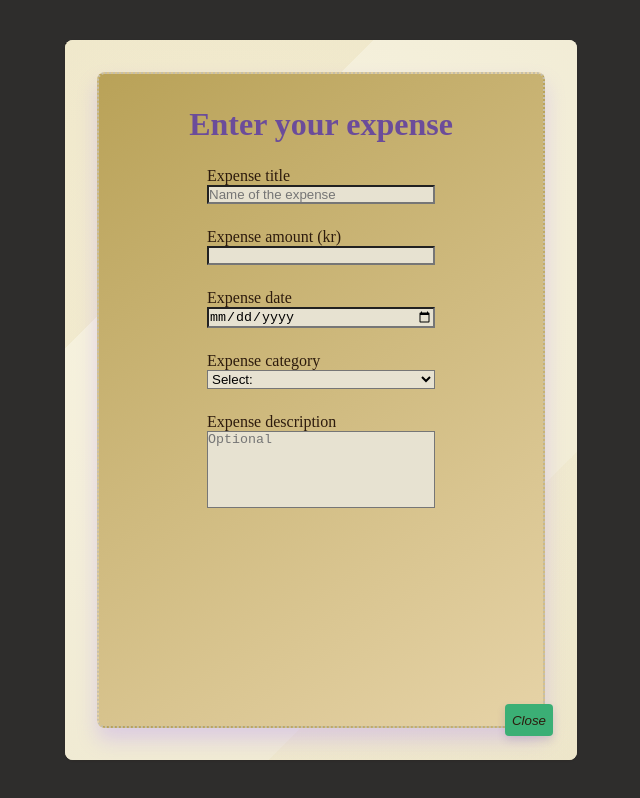
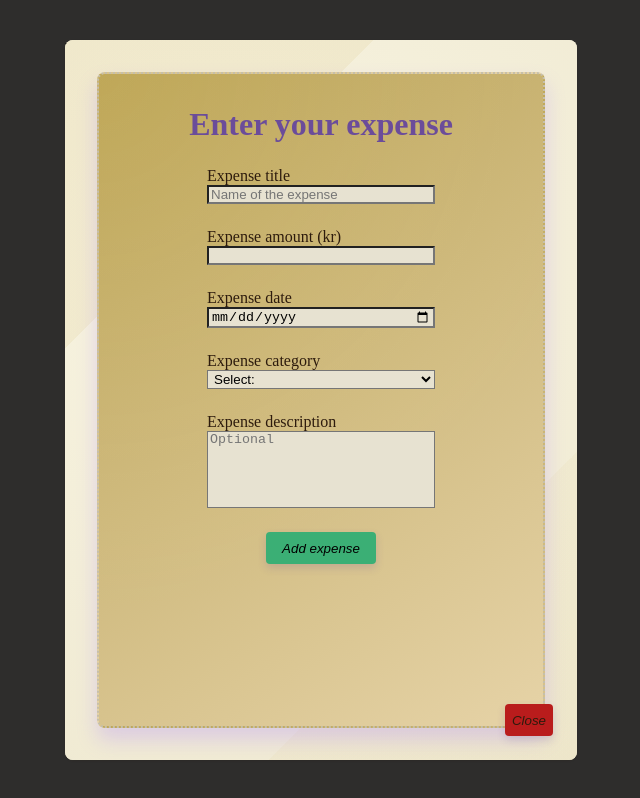
Before and after one commit to Magnus-WO/Assignment3HK_expenseTracker, a React (Vite) app: page / in a window 1280 px wide. Both pictures are taken after a click on the button "Add". Shown: the whole page, without its empty margins (319-959 px from the left). Built offline with nearby package versions, Linux system fonts and the light colour scheme; no server answers.

Commit message:
send data to firestore

```diff
--- a/src/App.jsx
+++ b/src/App.jsx
@@ -24,7 +24,12 @@ function App() {
         <section className={styles.individualExpensesContainer}>
           What did I spend it on?
         </section>
-        <Button onClick={openCloseAddModal}>Add</Button>
+        <Button
+          onClick={openCloseAddModal}
+          className={styles.openAddModalButton}
+        >
+          Add
+        </Button>
         {isAddingExpense && <Modal closeModal={openCloseAddModal}></Modal>}
       </div>
     </div>
--- a/src/App.module.css
+++ b/src/App.module.css
@@ -34,3 +34,12 @@
   width: 100%;
   padding: var(--space-md);
 }
+
+.appContainer .openAddModalButton {
+  background-color: var(--color-accent);
+  color: var(--color-text);
+
+  position: absolute;
+  bottom: var(--space-md);
+  right: var(--space-md);
+}
--- a/src/Components/Button/Button.jsx
+++ b/src/Components/Button/Button.jsx
@@ -3,7 +3,7 @@ import buttonStyles from "./Button.module.css";
 const Button = ({ children, type, className, onClick, ariaLabel }) => {
   return (
     <button
-      className={`${buttonStyles.button} ${className}`}
+      className={`${className} ${buttonStyles.button}`}
       type={type}
       onClick={onClick}
       aria-label={ariaLabel}
--- a/src/Components/Button/Button.module.css
+++ b/src/Components/Button/Button.module.css
@@ -3,12 +3,6 @@
   width: 3rem;
   cursor: pointer;
   font-style: italic;
-  position: absolute;
-  bottom: var(--space-md);
-  right: var(--space-md);
-
-  background-color: var(--color-accent);
-  color: var(--color-text);
   border: none;
   box-shadow: var(--shadow-md);
   border-radius: var(--radius-sm);
--- a/src/Components/Modal/Modal.jsx
+++ b/src/Components/Modal/Modal.jsx
@@ -20,9 +20,32 @@ const Modal = ({ closeModal }) => {
     setExpenseInfo((prev) => ({ ...prev, [name]: value }));
   };
 
+  // Saving to firestore
+  const saveToFirestore = async (expense) => {
+    try {
+      const docRef = await addDoc(collection(database, "expenses"), expense);
+      console.log(
+        `expense has been added to firestore with the id ${docRef.id}`
+      );
+    } catch (error) {
+      console.log(error.message);
+    }
+  };
+
+  // Handling form submit
+  const handleSubmit = async (e) => {
+    e.preventDefault();
+    try {
+      await saveToFirestore(expenseInfo);
+      console.log("expense data:", expenseInfo);
+    } catch (error) {
+      console.log(error.message);
+    }
+  };
+
   return (
     <div className={modalStyles.modal}>
-      <form className={modalStyles.form}>
+      <form className={modalStyles.form} onSubmit={handleSubmit}>
         <h1 className={modalStyles.formTitle}>Enter your expense</h1>
         {/* Title */}
         <div className={modalStyles.inputContainer}>
@@ -99,9 +122,16 @@ const Modal = ({ closeModal }) => {
             onChange={handleChange}
           ></textarea>
         </div>
+        <Button className={modalStyles.submitButton}>Add expense</Button>
+
+        <Button
+          type="button"
+          onClick={closeModal}
+          className={modalStyles.closeModalButton}
+        >
+          Close
+        </Button>
       </form>
-
-      <Button onClick={closeModal}>Close</Button>
     </div>
   );
 };
--- a/src/Components/Modal/Modal.module.css
+++ b/src/Components/Modal/Modal.module.css
@@ -19,6 +19,7 @@
   height: 100%;
   width: 100%;
   background: var(--parchment-golden);
+  background-blend-mode: hard-light;
 
   border-radius: var(--radius-md);
   border: 2px dotted var(--color-border);
@@ -46,6 +47,7 @@
 }
 .input {
   background: var(--color-surface);
+  padding: 0 2px;
 }
 
 .input:focus {
@@ -55,3 +57,21 @@
 .textarea {
   resize: none;
 }
+
+.form .submitButton {
+  background-color: var(--color-accent);
+  width: fit-content;
+  padding: var(--space-sm);
+  display: flex;
+  align-items: center;
+  justify-content: center;
+}
+
+.form .closeModalButton {
+  background-color: var(--color-danger);
+  color: var(--color-text);
+
+  position: absolute;
+  bottom: var(--space-md);
+  right: var(--space-md);
+}
```
